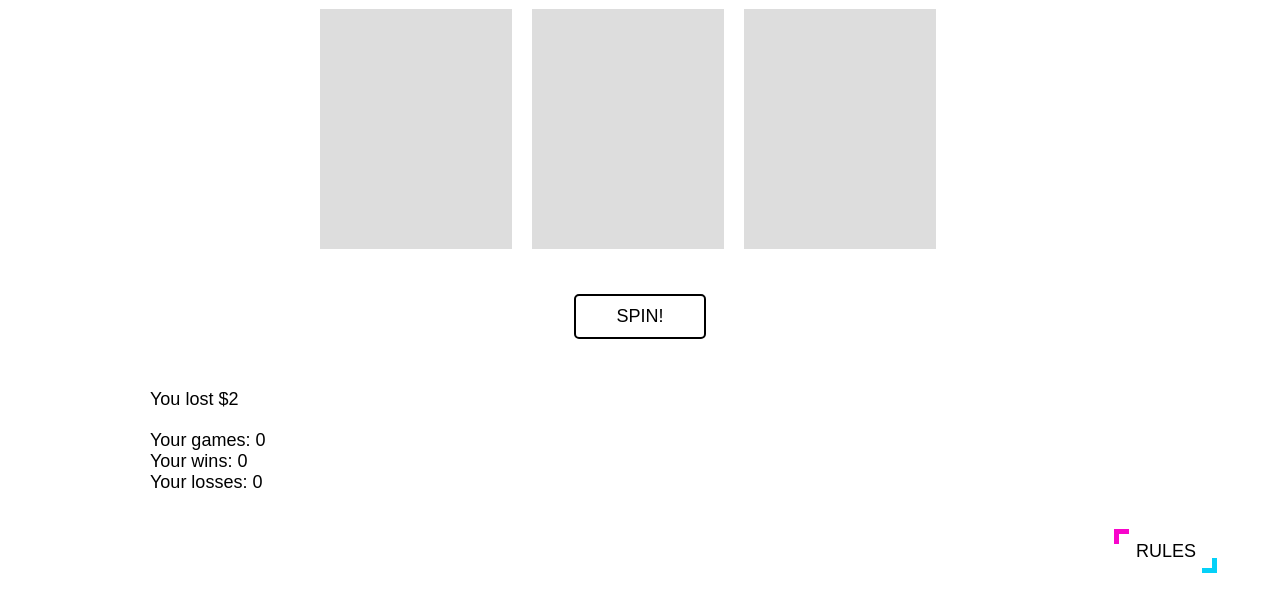
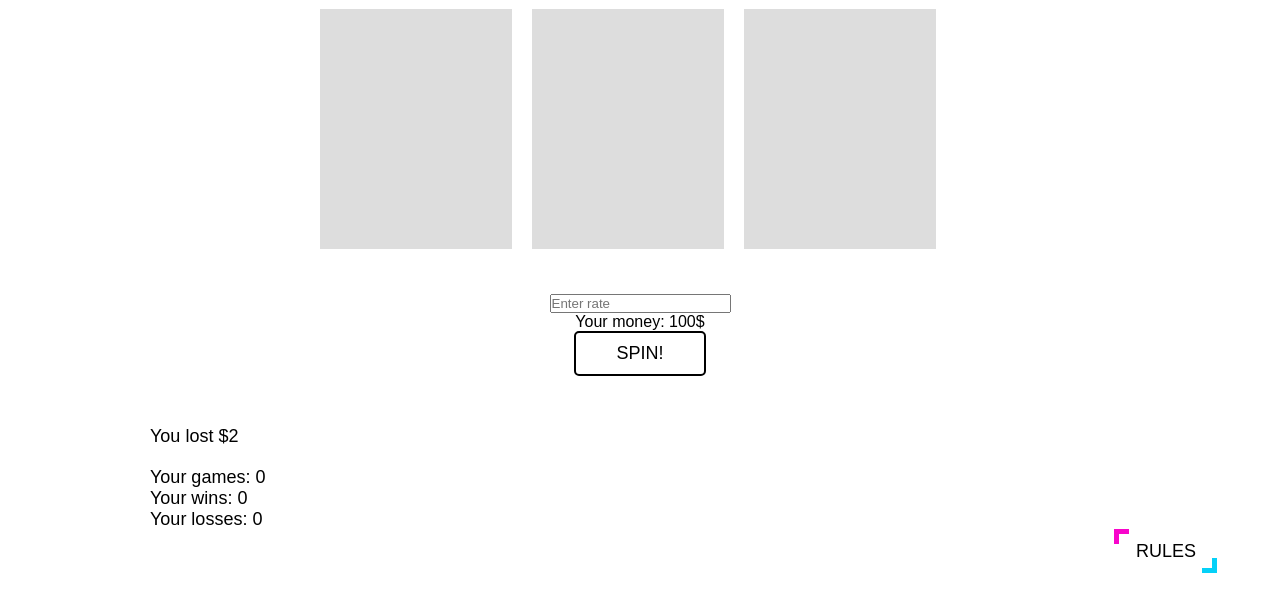
Before and after one commit to KamilKonopski/one-armed-bandit, a website: page index.html in a window 1280 px wide. Shown: the part 108-720 px from the top of the page. Drawn offline with Linux system fonts and the light colour scheme.

Commit message:
add span with money and input

```diff
--- a/index.html
+++ b/index.html
@@ -15,6 +15,14 @@
 				<div class="game__item"></div>
 				<div class="game__item"></div>
 			</section>
+			<input
+				class="rate"
+				type="number"
+				name="number"
+				id="number"
+				placeholder="Enter rate"
+			/>
+			<span class="your-money">Your money: 100$</span>
 			<button id="spin-btn">spin!</button>
 			<section class="stats">
 				<span class="stats__result">You lost $2</span>
```
